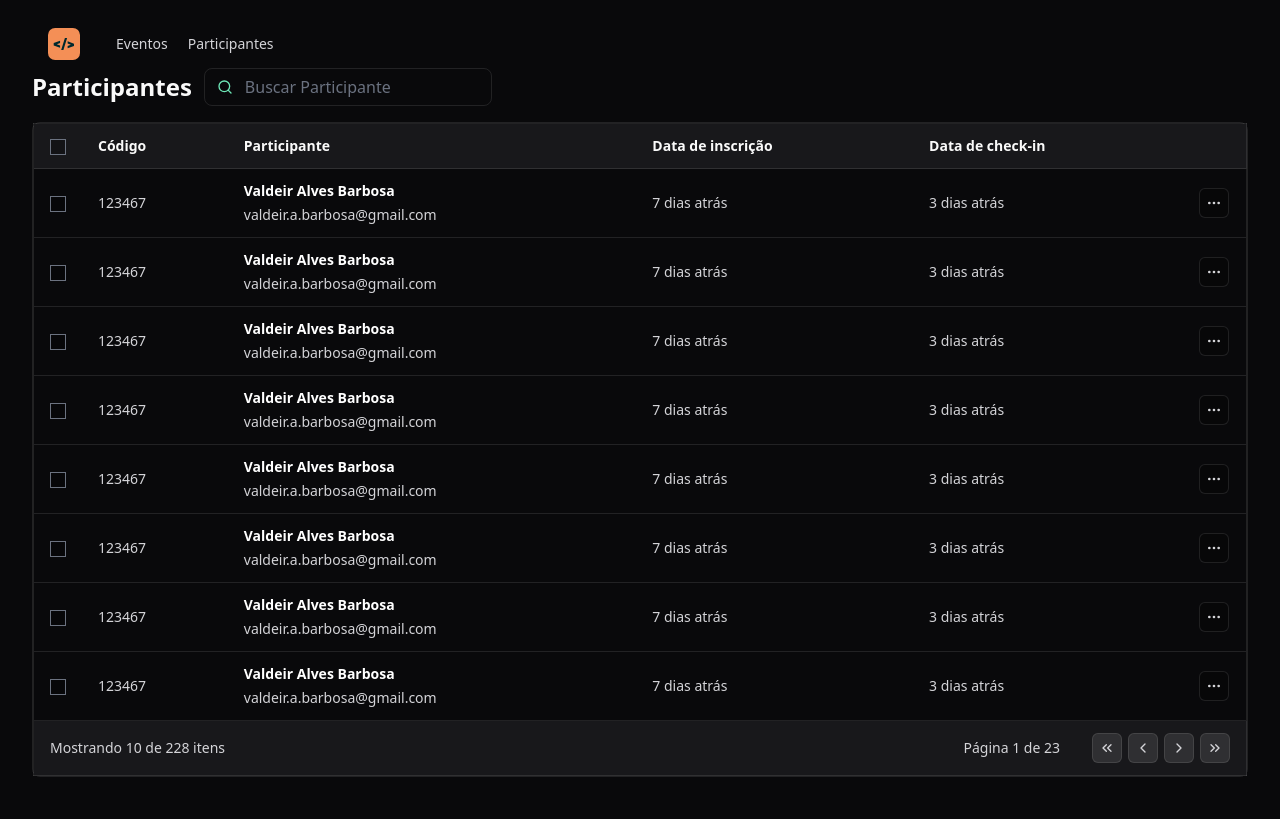
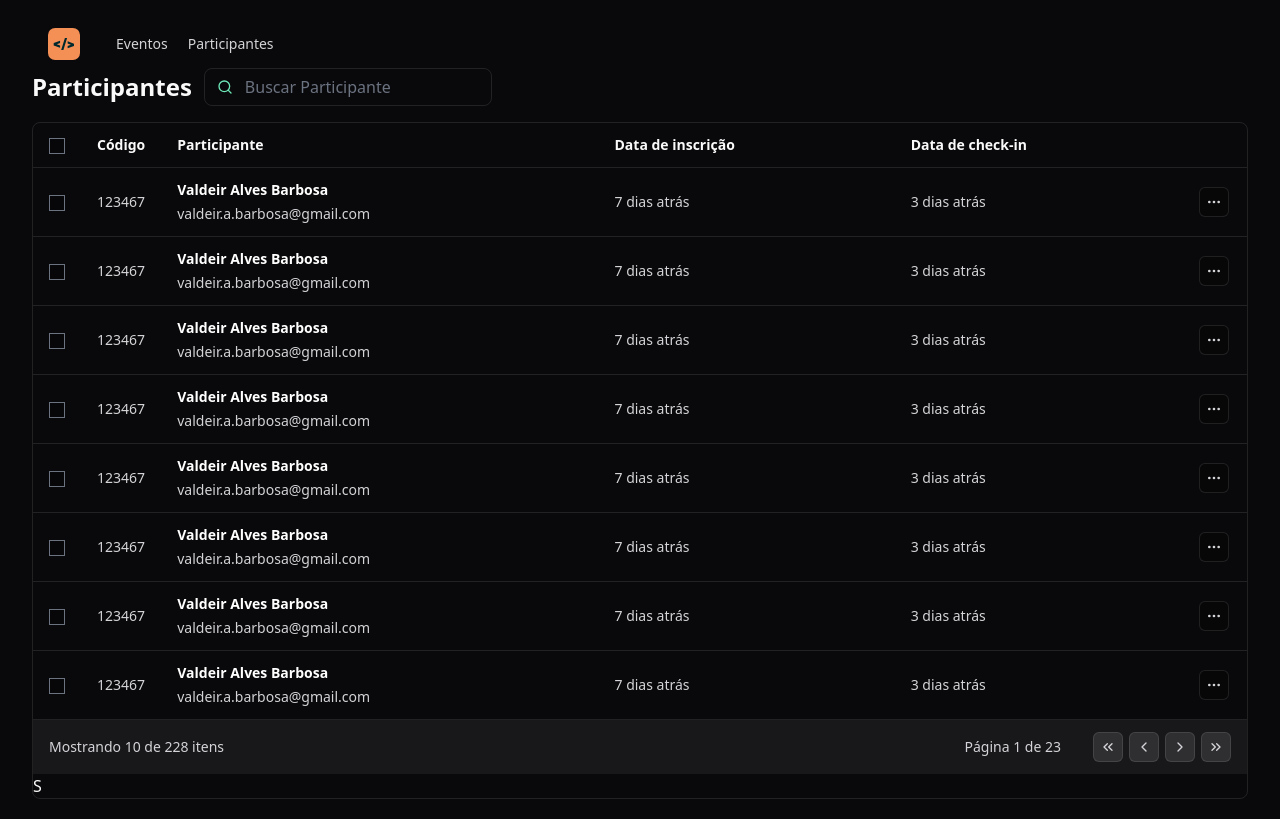
Before and after one commit to ValdeirBarbosa/pass-in-web, a React (Vite) app: page / in a window 1280 px wide. Built offline with nearby package versions, Linux system fonts and the light colour scheme.

Commit message:
feat - Component TableHeader.tsx

```diff
--- a/src/components/attendee-list.tsx
+++ b/src/components/attendee-list.tsx
@@ -7,6 +7,8 @@ import {
   ChevronsRight,
 } from "lucide-react";
 import { IconButton } from "./icon-button";
+import { Table } from "./table/table";
+import { TableHeader } from "./table/table-header";
 export function AttendeeList() {
   return (
     <div className="flex flex-col gap-4">
@@ -21,32 +23,20 @@ export function AttendeeList() {
         </div>
       </div>
 
-      <div className="w-full border border-white/10 rounded-lg">
-        <table className="w-full border border-white/10 rounded-lg ">
-          <thead className="bg-zinc-900">
-            <tr className="border-b border-white/10">
-              <th
+      <Table>
+        <thead>
+          <tr className="border-b border-white/10 ">
+            <TableHeader
               style={{ width: 48 }}
               className="py-3 px-4 text-sm font-semibold text-left"
             >
               <input type="checkbox" className="size-4 bg-black/20 border-" />
-              </th>
-              <th className="py-3 px-4 text-sm font-semibold text-left">
-                Código
-              </th>
-              <th className="py-3 px-4 text-sm font-semibold text-left">
-                Participante
-              </th>
-              <th className="py-3 px-4 text-sm font-semibold text-left">
-                Data de inscrição
-              </th>
-              <th className="py-3 px-4 text-sm font-semibold text-left">
-                Data de check-in
-              </th>
-              <th
-                style={{ width: 64 }}
-                className="py-3 px-4 text-sm font-semibold text-left"
-              ></th>
+            </TableHeader>
+            <TableHeader  style={{ width: 48 }}>Código</TableHeader>
+            <TableHeader>Participante</TableHeader>
+            <TableHeader>Data de inscrição</TableHeader>
+            <TableHeader>Data de check-in</TableHeader>
+            <TableHeader style={{ width: 64 }}></TableHeader>
           </tr>
         </thead>
         <tbody>
@@ -119,8 +109,7 @@ export function AttendeeList() {
             </td>
           </tr>
         </tfoot>
-        </table>
-      </div>
+      </Table>
     </div>
   );
 }
--- /dev/null
+++ b/src/components/table/table-header.tsx
@@ -0,0 +1,10 @@
+import { ComponentProps } from "react";
+
+interface TableHeaderProps extends ComponentProps<"th"> {}
+export function TableHeader(props: TableHeaderProps) {
+  return (
+    <th {...props}
+      className="py-3 px-4 text-sm font-semibold text-left "
+    />
+  );
+}
--- /dev/null
+++ b/src/components/table/table.tsx
@@ -0,0 +1,13 @@
+import { ComponentProps } from "react";
+
+interface TableProps extends ComponentProps<'table'>{
+
+}
+
+export function Table(props:TableProps) {
+  return (
+    <div className="w-full border border-white/10 rounded-lg">
+      <table {...props }className="w-full "/>S
+    </div>
+  )
+}
```
Lines whose indentation alone changed are shown as unchanged.
